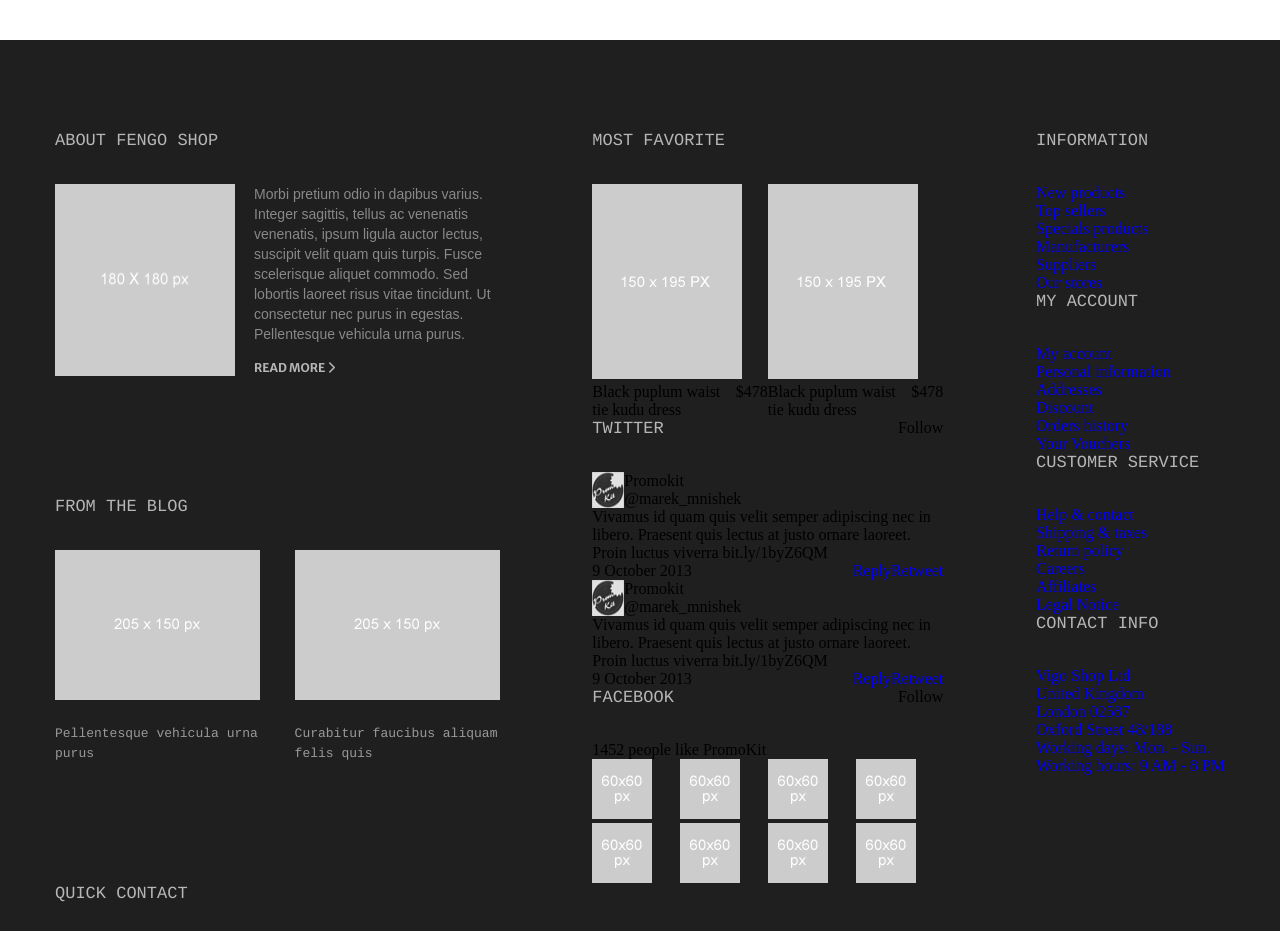
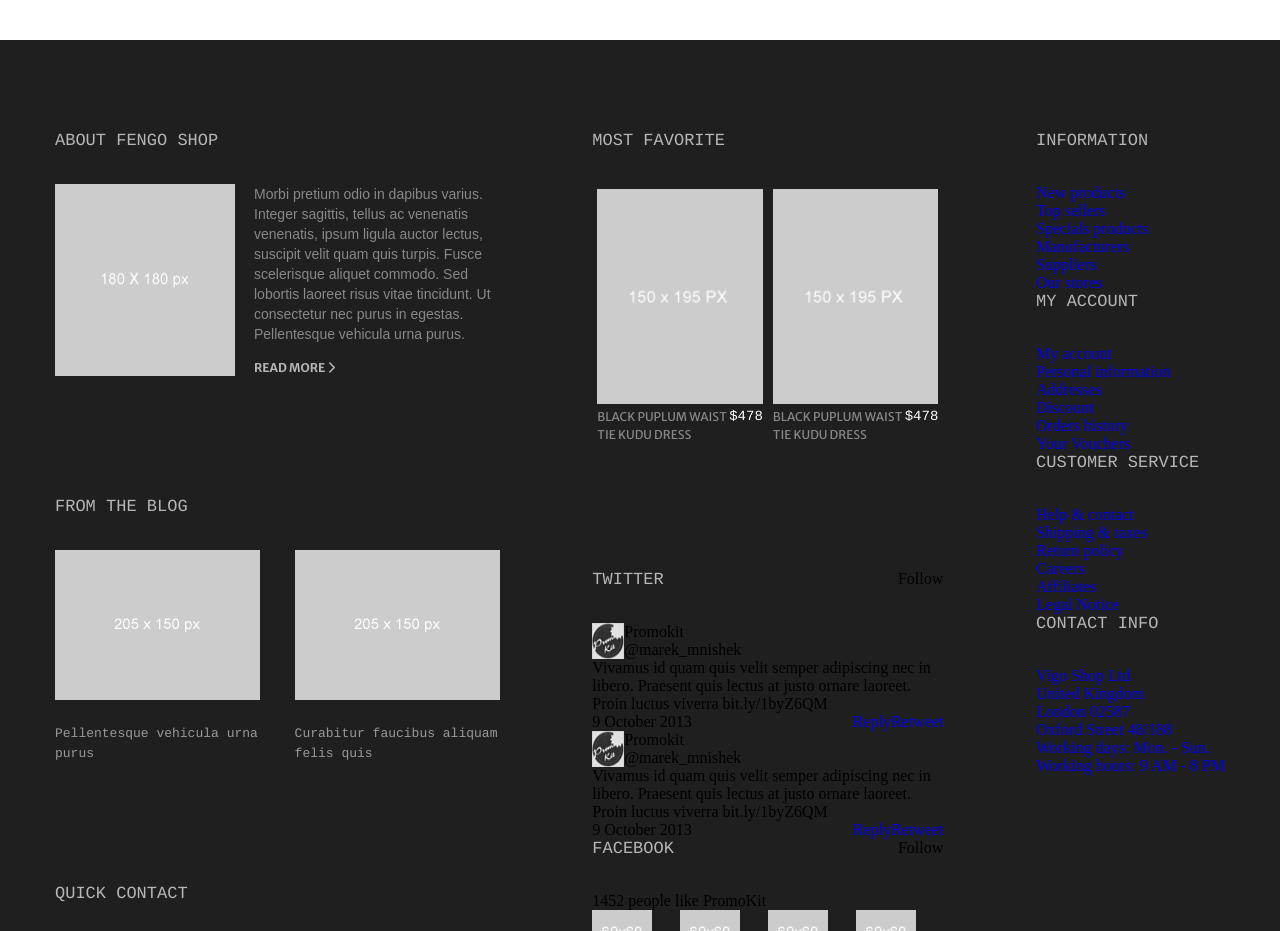
Before and after one commit to ronn-spb/geekbrain_html, a plain HTML site: page adaptive_page.html in a window 1280 px wide. Shown: the part 3340-4271 px from the top of the page. Drawn offline with Linux system fonts and the light colour scheme; a web font is replaced by a local one.

Commit message:
adaptive progress

```diff
--- a/adaptive-style.scss
+++ b/adaptive-style.scss
@@ -361,6 +361,7 @@ body a {
         text-transform: uppercase;
         font-family: "Merriweather Sans", sans-serif;
         border: 0;
+        cursor: pointer;
     }
 }
 .subscrib {
@@ -407,6 +408,30 @@ body a {
         list-style: none;
     }
 }
+.most-favorite {
+    margin-bottom: 121px;
+    &__item {
+        padding: 5px;
+    }
+    &__item-text {
+        color: #888888;
+        font-size: 12px;
+        font-weight: 400;
+        line-height: 18px;
+        text-transform: uppercase;
+        font-family: "Merriweather Sans", sans-serif;
+    }
+    &__item-price {
+        color: #ffffff;
+        font-size: 14px;
+        font-weight: 400;
+        line-height: 17px;
+        font-family: "Cousine", monospace;
+    }
+    &__img {
+        width: 100%;
+    }
+}
 @media (max-width: 1024px) {
     .products-list #item8 {
         display: none;
--- a/adaptive_page.html
+++ b/adaptive_page.html
@@ -309,10 +309,10 @@
                 <div class="footer-top-col2">
                     <div class="most-favorite">
                         <h3 class="footer__h3">Most favorite</h3>
-                        <div class="flex">
+                        <div class="most-favorite__items flex flex_space_btw">
                             <div class="most-favorite__item">
-                                <img src="img-adaptive/px-150x195.png" alt="">
-                                <div class="flex">
+                                <img class="most-favorite__img" src="img-adaptive/px-150x195.png" alt="">
+                                <div class="flex  ">
                                     <div class="most-favorite__item-text">Black puplum
                                         waist tie kudu
                                         dress
@@ -321,8 +321,8 @@
                                 </div>
                             </div>
                             <div class="most-favorite__item">
-                                <img src="img-adaptive/px-150x195.png" alt="">
-                                <div class="flex">
+                                <img class="most-favorite__img" src="img-adaptive/px-150x195.png" alt="">
+                                <div class="flex ">
                                     <div class="most-favorite__item-text">Black puplum
                                         waist tie kudu
                                         dress
--- a/style.css
+++ b/style.css
@@ -641,7 +641,7 @@ details summary::marker {
     border-radius: 0 23px 23px 0;
     background-color: #f16d7f;
     padding: 0 21px;
-    border: 1px transparent;
+    border: 1px transparent solid;
     color: #ffffff;
 }
 
```
Also changed, not shown: adaptive-style.css, 1 other file.
